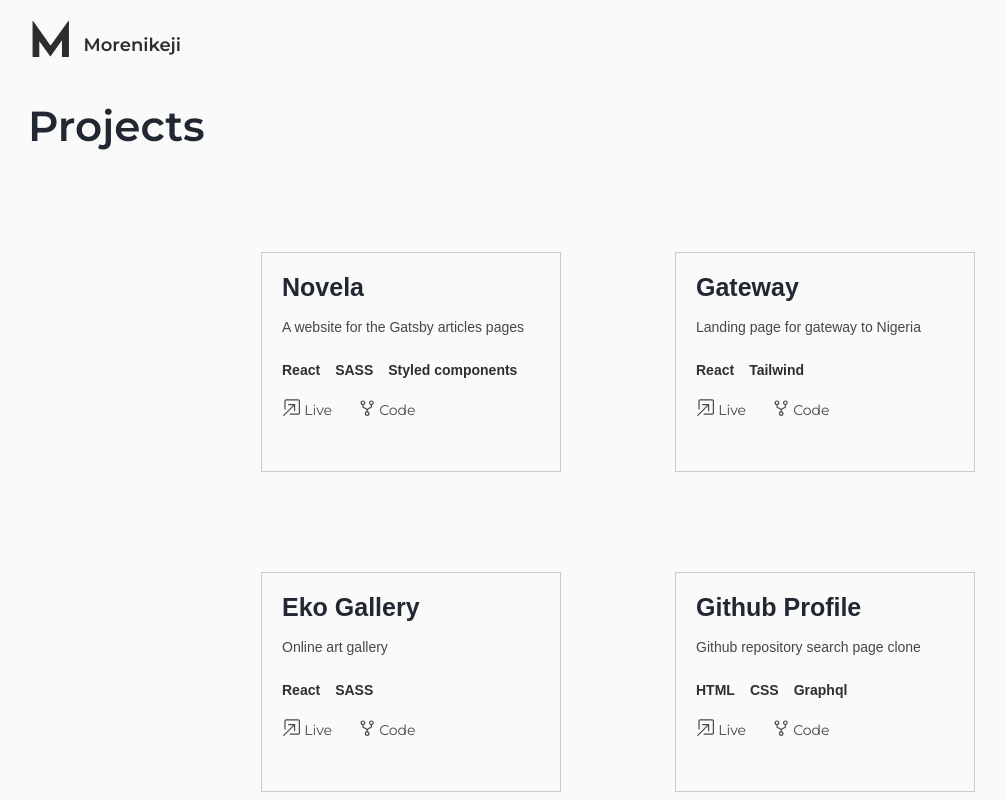
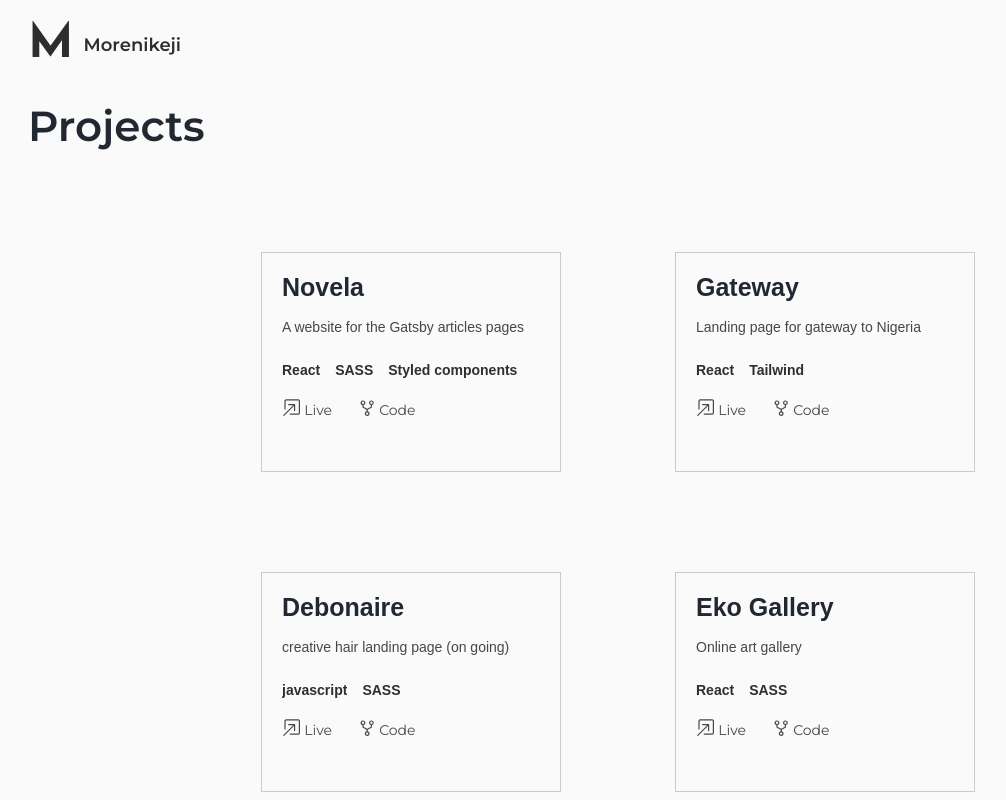
Before and after one commit to Keji-so/portfolio, a Next.js app: page /projects in a window 1280 px wide. Shown: the top 800 px of the page, without its empty margins (22-1028 px from the left). Built offline with nearby package versions, Linux system fonts and the light colour scheme.

Commit message:
updated new project

```diff
--- a/components/Nav.js
+++ b/components/Nav.js
@@ -82,7 +82,7 @@ function Nav() {
         <Link href="/contact">
             <motion.a  variants={fadeRight} className={ `${styles["option"]} ${styles["contact"]}`}>Contact</motion.a>
         </Link>
-        <Link href="https://drive.google.com/file/d/1a0txSzZOrmOzmeRlK73wxmSvkO7zzVkh/view?usp=sharing">
+        <Link href="https://drive.google.com/file/d/19vgcdgJdjBGA9KLBM7Ir4pRRPvjtDn_C/view?usp=sharing">
             <motion.div initial="initial" animate="animate" variants={fadeLeft} className={ `${styles["option"]} ${styles["resume"]}`}>Resume</motion.div>
         </Link>
            </div>
--- a/components/data.js
+++ b/components/data.js
@@ -17,6 +17,14 @@ export const Projects = [
     },
     {
         "id": 3,
+        "title": "Debonaire",
+        "description": "creative hair landing page (on going)",
+        "lang": ["javascript", "SASS"],
+        "live": "https://debonaire.netlify.app/",
+        "code":"https://github.com/Keji-so/debonaire"
+    },
+    {
+        "id": 4,
         "title": "Eko Gallery",
         "description": "Online art gallery",
         "lang": ["React", "SASS"],
@@ -24,7 +32,7 @@ export const Projects = [
         "code":"https://github.com/Keji-so/eko-gallery"
     },
     {
-        "id": 4,
+        "id": 5,
         "title": "Github Profile",
         "description": "Github repository search page clone",
         "lang": ["HTML", "CSS", "Graphql"],
@@ -32,7 +40,7 @@ export const Projects = [
         "code":"https://github.com/Keji-so/github-profile"
     },
     {
-        "id": 5,
+        "id": 6,
         "title": "Portfolio",
         "description": "My portfolio website",
         "lang": ["Nextjs", "SASS"],
@@ -40,7 +48,7 @@ export const Projects = [
         "code":"https://github.com/Keji-so/portfolio"
     },
     {
-        "id": 6,
+        "id": 7,
         "title": "Cocktails",
         "description": "cocktail images on search",
         "lang": ["React", "CSS"],
@@ -48,7 +56,7 @@ export const Projects = [
         "code":"https://github.com/Keji-so/cocktail-api-project"
     },
     {
-        "id": 7,
+        "id": 8,
         "title": "SignUp",
         "description": "A Signup form",
         "lang": ["React", "SASS", "Node"],
@@ -56,7 +64,7 @@ export const Projects = [
         "code":"https://github.com/Keji-so/signup-app"
     },
     {
-        "id": 8,
+        "id": 9,
         "title": "Movies-more",
         "description": "Display movie information on search",
         "lang": ["React", "SASS"],
--- a/pages/about.js
+++ b/pages/about.js
@@ -60,7 +60,7 @@ function about() {
                 I am a results-oriented Frontend Developer dedicated to creating and optimizing interactive, user-friendly, and feature-rich websites.
                 I leverage analytical skills and strong attention to detail in order to deliver original and efficient web solutions.
              <p>
-                I am seeking for new opportunities and challenges that will expand my skill set.
+                I am currently a junior User Interface Developer at CheckDc.
              </p>
 
             </div>
```
